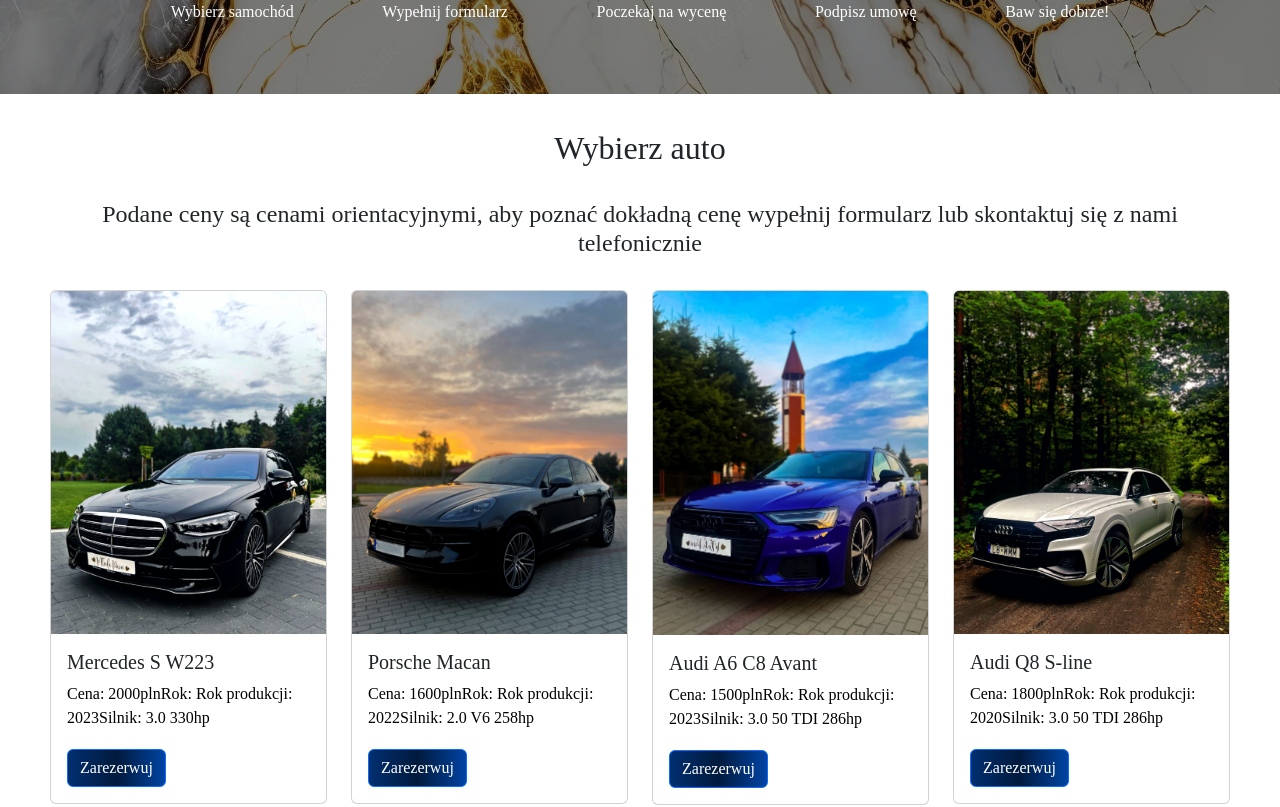
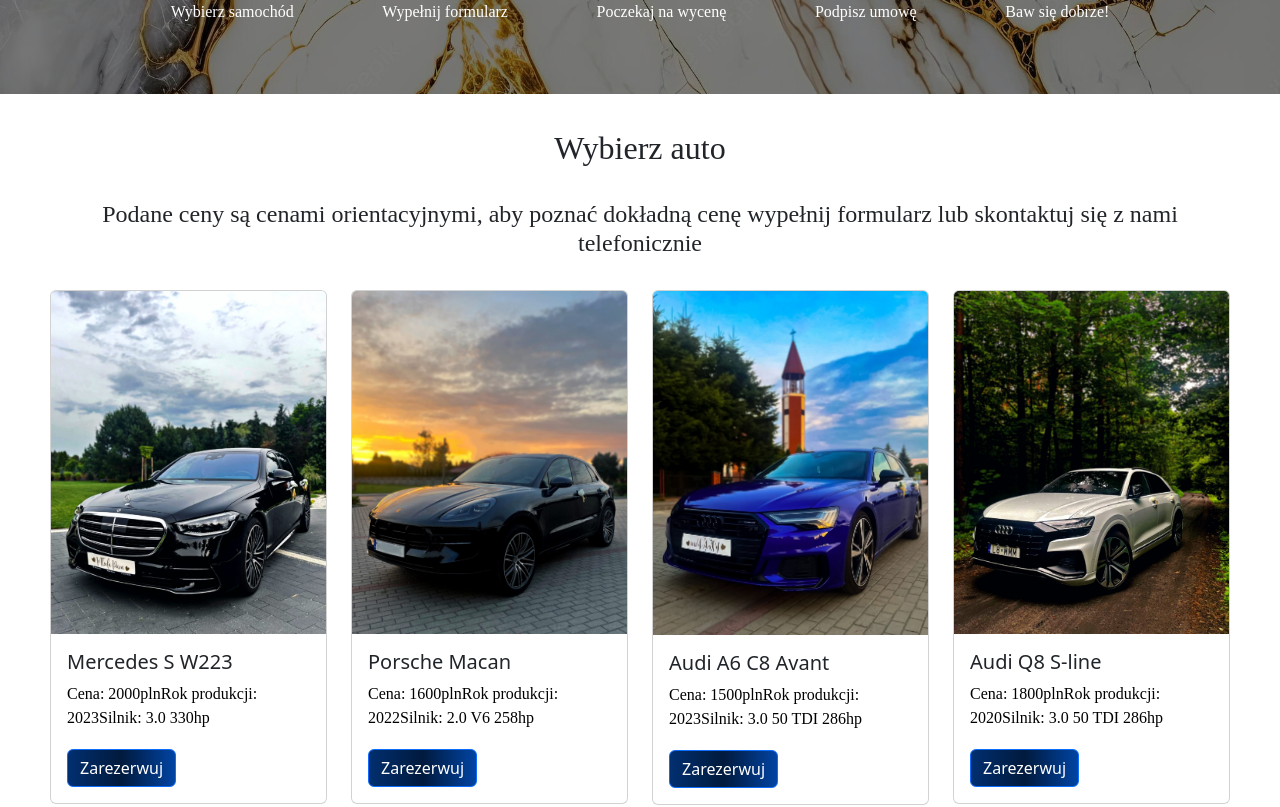
Before and after one commit to artwol993/weselny-woz, a React (Create React App) app: page / in a window 1280 px wide. Shown: the part 2860-3667 px from the top of the page. Built offline with nearby package versions, Linux system fonts and the light colour scheme.

Commit message:
update gallery styles

```diff
--- a/src/component/gallery-data.jsx
+++ b/src/component/gallery-data.jsx
@@ -11,7 +11,7 @@ const Cars = [
       "images/s-4.jpg",
       "images/s-5.jpg",
     ],
-    year: "Rok produkcji: 2023",
+    year: "2023",
     engine: "3.0 330hp",
   },
   {
@@ -21,7 +21,7 @@ const Cars = [
     category: "sport",
     price: "1600pln",
     gallery: ["images/p-2.jpg", "images/p-3.jpg", "images/p-4.jpg"],
-    year: "Rok produkcji: 2022",
+    year: "2022",
     engine: "2.0 V6 258hp",
   },
   {
@@ -31,7 +31,7 @@ const Cars = [
     category: "limousine",
     price: "1500pln",
     gallery: ["images/a6-2.jpg", "images/a6-3.jpg", "images/a6-4.jpg"],
-    year: "Rok produkcji: 2023",
+    year: "2023",
     engine: "3.0 50 TDI 286hp",
   },
   {
@@ -45,7 +45,7 @@ const Cars = [
       "images/aq8-4.jpg",
       "images/aq8-5.jpg",
     ],
-    year: "Rok produkcji: 2020",
+    year: "2020",
     engine: "3.0 50 TDI 286hp",
   },
   {
@@ -59,7 +59,7 @@ const Cars = [
       "images/rs6-4.jpg",
       "images/rs6-5.jpg",
     ],
-    year: "Rok produkcji: 2022",
+    year: "2022",
     engine: "4.0 TFSI 600hp",
   },
   {
@@ -68,7 +68,7 @@ const Cars = [
     name: "Mercedes GLE Coupe",
     price: "1600pln",
     gallery: ["images/gle-2.jpg", "images/gle-3.jpg", "images/gle-4.jpg"],
-    year: "Rok produkcji: 2020",
+    year: "2020",
     engine: "4.0 350d 330hp",
   },
 ];
--- a/src/component/gallery.jsx
+++ b/src/component/gallery.jsx
@@ -71,7 +71,7 @@ function Gallery({ onSelectCar }) {
                 <Card.Title>{car.name}</Card.Title>
                 <Card.Text>
                   Cena: {car.price}
-                  Rok: {car.year}
+                  Rok produkcji: {car.year}
                   Silnik: {car.engine}
                 </Card.Text>
                 <Button
--- a/src/component/terms.jsx
+++ b/src/component/terms.jsx
@@ -6,7 +6,7 @@ import { motion } from "framer-motion";
 
 function Terms() {
   const itemVariantsLeft = {
-    hidden: { opacity: 0, x: -250 },
+    hidden: { opacity: 0, x: -50 },
     visible: {
       opacity: 1,
       x: 0,
@@ -14,7 +14,7 @@ function Terms() {
     },
   };
   const itemVariantsRight = {
-    hidden: { opacity: 0, x: 250 },
+    hidden: { opacity: 0, x: 50 },
     visible: {
       opacity: 1,
       x: 0,
--- a/src/style/config/colors.scss
+++ b/src/style/config/colors.scss
@@ -5,3 +5,4 @@ $c-primary: #000;
 $c-accent: #ffd700;
 $c-support: #012f70;
 $c-theme: linear-gradient(to right, #012f70, #011a3d, #0144a3);
+$secondary-gradient: linear-gradient(to right, #c3c3c3, #7a7a7a, #adadad);
--- a/src/style/gallery.scss
+++ b/src/style/gallery.scss
@@ -1,14 +1,10 @@
-$font-family-default: 'DM Serif Display', serif;
-$primary-gradient: linear-gradient(to right, #012f70, #011a3d, #0144a3);
-$secondary-gradient: linear-gradient(to right, #c3c3c3, #7a7a7a, #adadad);
-$control-bg: #0144a3;
-$footer-border-color: gold;
-$mobile-breakpoint: 576px;
+@import './config/colors';
+@import './config/fonts';
+@import './config/breakpoints';
 
 .container-gallery {
   margin-top: 35px;
   padding-inline: 50px;
-  font-family: $font-family-default;
 
   .box-photo:hover {
     cursor: pointer;
@@ -16,7 +12,7 @@ $mobile-breakpoint: 576px;
   }
 
   .gallery-button {
-    background: $primary-gradient !important;
+    background: $c-theme !important;
     margin-top: 3px;
   }
 }
@@ -36,15 +32,11 @@ $mobile-breakpoint: 576px;
   display: flex;
   flex-direction: column;
   justify-content: space-around;
-
-  @media (min-width: $mobile-breakpoint) {
-    height: 95vh;
-  }
 }
 
 .carousel-control-next-icon,
 .carousel-control-prev-icon {
-  background: $control-bg;
+  background: #0144a3;
   padding: 15px;
   border-radius: 50px;
 }
@@ -59,12 +51,12 @@ $mobile-breakpoint: 576px;
 }
 
 .b-footer {
-  border: solid 1px $footer-border-color !important;
+  border: solid 1px $c-accent !important;
   margin: 8px;
   width: 350px;
 
   &:hover {
-    color: $footer-border-color !important;
+    color: $c-accent !important;
   }
 }
 
@@ -73,5 +65,12 @@ $mobile-breakpoint: 576px;
 }
 
 .b-reserve {
-  background: $primary-gradient !important;
+  background: $c-theme !important;
 }
+
+
+@include for-tablet-up {
+  .modal-content {
+    height: 95vh;
+  }
+}
```
